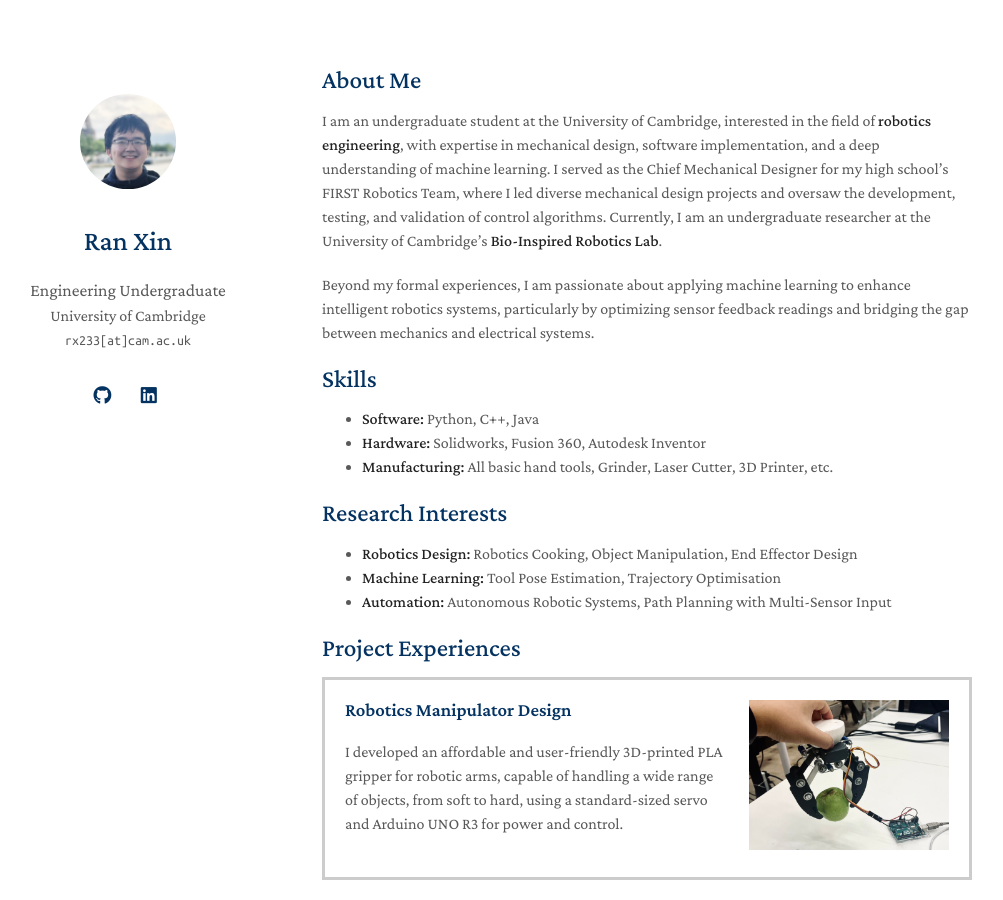
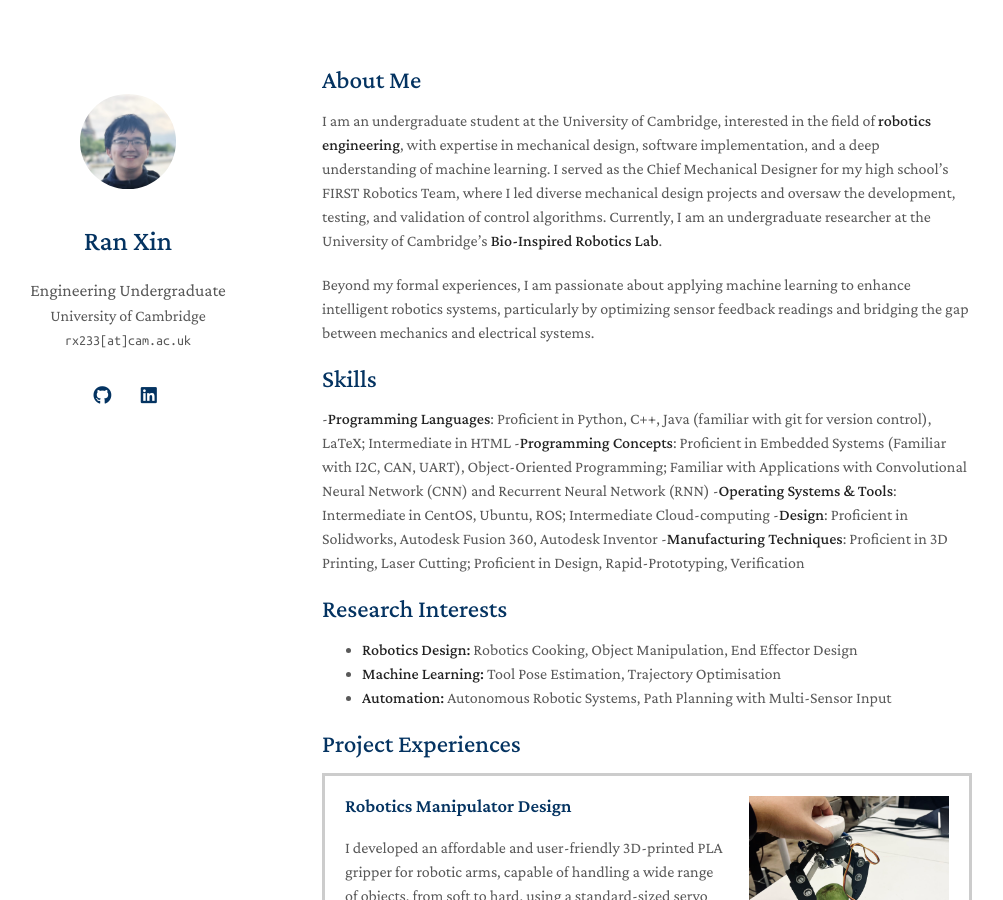
Before and after one commit to ran-xin/ran-xin.github.io, a Jekyll site: the page built from index.md, in a window 1280 px wide and 900 px high. Shown: the whole window, without its empty margins (148-1151 px from the left). Built offline with Jekyll 4.4.1, drawn with Linux system fonts in a browser that asks for light colours; nearby versions of some CDN libraries; a style sheet for code colours, icons or effects is not loaded; our own code applies the rules of GitHub Pages for plain Markdown files.

Commit message:
Update index.md

```diff
--- a/index.md
+++ b/index.md
@@ -10,9 +10,13 @@ Beyond my formal experiences, I am passionate about applying machine learning to
 
 
 ## Skills
-- **Software:** Python, C++, Java
-- **Hardware:** Solidworks, Fusion 360, Autodesk Inventor
-- **Manufacturing:** All basic hand tools, Grinder, Laser Cutter, 3D Printer, etc.
+-**Programming Languages**: Proficient in Python, C++, Java (familiar with git for version control), LaTeX; Intermediate in HTML
+-**Programming Concepts**: Proficient in Embedded Systems (Familiar with I2C, CAN, UART), Object-Oriented Programming; Familiar with Applications with Convolutional Neural Network (CNN) and Recurrent Neural Network (RNN)
+-**Operating Systems & Tools**: Intermediate in CentOS, Ubuntu, ROS; Intermediate Cloud-computing
+-**Design**: Proficient in Solidworks, Autodesk Fusion 360, Autodesk Inventor
+-**Manufacturing Techniques**: Proficient in 3D Printing, Laser Cutting; Proficient in Design, Rapid-Prototyping, Verification
+
+
 
 ## Research Interests
 
```
